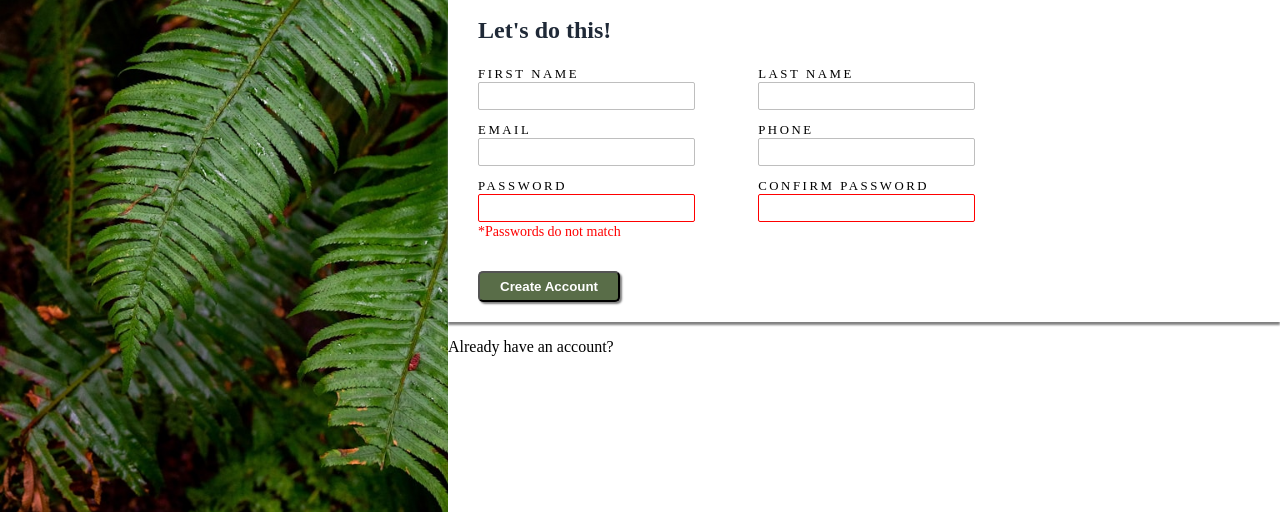
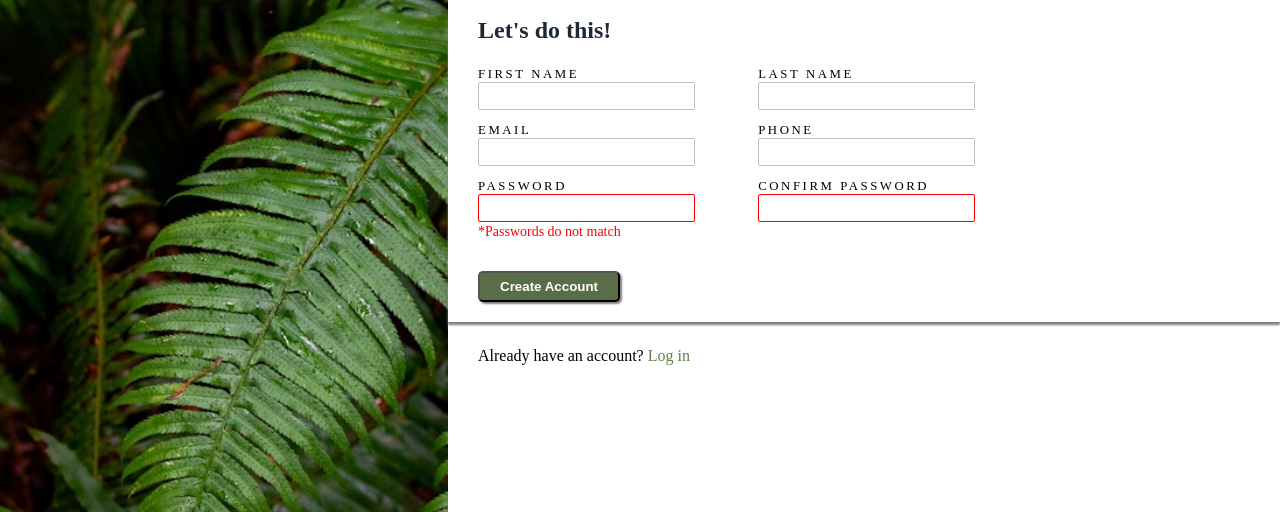
Before and after one commit to Hammcodes/Sign-up-Form, a plain HTML site: page index.html in a window 1280 px wide. Shown: the part 246-758 px from the top of the page. Drawn offline with Linux system fonts and the light colour scheme.

Commit message:
Final touches

```diff
--- a/index.html
+++ b/index.html
@@ -14,7 +14,7 @@
         </div>
 
         <footer id="footer">
-            <p>
+            <p id="credit">
                 Photo by
                 <a href="https://unsplash.com/@haliewestphoto?utm_content=creditCopyText&utm_medium=referral&utm_source=unsplash">Halie West</a>
                 on
@@ -77,7 +77,7 @@
         </div>
 
         <div>
-            <p>Already have an account? <a href="">Log in</a></p>
+            <p id="log-in">Already have an account? <a href="#">Log in</a></p>
         </div>
     </main>
 </body>
--- a/styles.css
+++ b/styles.css
@@ -9,12 +9,14 @@ body {
     display: flex;
 }
 
+
+/*Styling for side banner*/
 #side-content {
     background-image: url("resources/unsplash.jpg");
     background-repeat: no-repeat;
     background-size: cover;
     width: 35%;
-    height: 100vh;
+    height: 140vh;
     min-width: 200px;
     display: flex;
     flex-direction: column;
@@ -50,8 +52,8 @@ footer {
     font-size: 12px;
 }
 
-footer > p,
-p > a {
+#credit,
+#credit > a {
     color: white;
 }
 
@@ -59,6 +61,8 @@ main {
     width: 65%;
 }
 
+
+/*Styling for introduction section of the main section*/
 #introduction {
     padding: 7vw 12vw 30px 30px;
     background-color: rgb(249,250,251);
@@ -69,6 +73,8 @@ main {
 #introduction span {
     font-style: italic;
 }
+
+/*Styling for form control elements*/
 
 #form-container {
     padding-left: 30px;
@@ -133,3 +139,12 @@ button {
 button:hover {
     cursor: pointer;
 }
+
+#log-in {
+    margin: 25px 30px
+}
+
+#log-in > a {
+    text-decoration: none;
+    color: #608046;
+}
```
